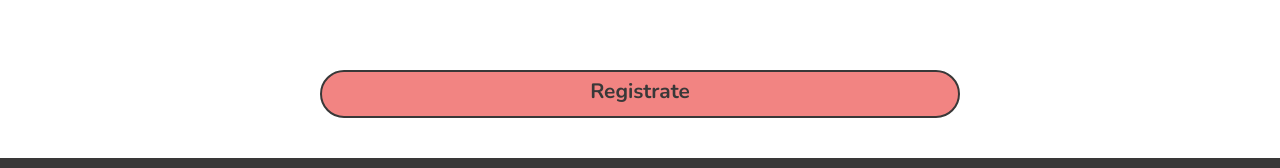
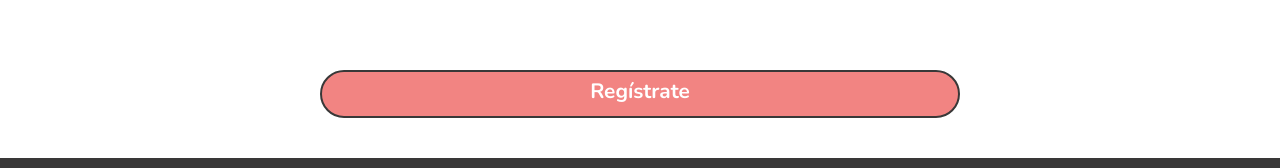
Before and after one commit to Daniel-Iniguez/AdoptaPatas-FrontEnd, a React (Vite) app: page /involucrate in a window 1280 px wide. Shown: the part 1704-1872 px from the top of the page. Built offline with nearby package versions, Linux system fonts and the light colour scheme.

Commit message:
Correcion ortografia

```diff
--- a/src/_contact/components/ButtonApp.jsx
+++ b/src/_contact/components/ButtonApp.jsx
@@ -2,7 +2,7 @@ import React from 'react'
 
 const ButtonApp = props => {
   return (
-    <div className="w-[50%] mx-auto mt-10 mb-10 border-2 rounded-[50px] border-main-text-color bg-buttonColor hover:bg-main-text-color text-main-text-color">
+    <div className="w-[50%] mx-auto mt-10 mb-10 border-2 rounded-[50px] border-main-text-color bg-buttonColor hover:bg-main-text-color text-white">
 
       <button
         id={props.id}
--- a/src/_search/pages/Involucrate/InvolveApp.jsx
+++ b/src/_search/pages/Involucrate/InvolveApp.jsx
@@ -48,7 +48,7 @@ const InvolveApp = ({isLogin}) => {
 
             </div>
             <ButtonApp
-                title="Registrate"
+                title="Regístrate"
                 id="buttonRegister"
                 type="button"
                 onClick={toRegisterPage}
```
